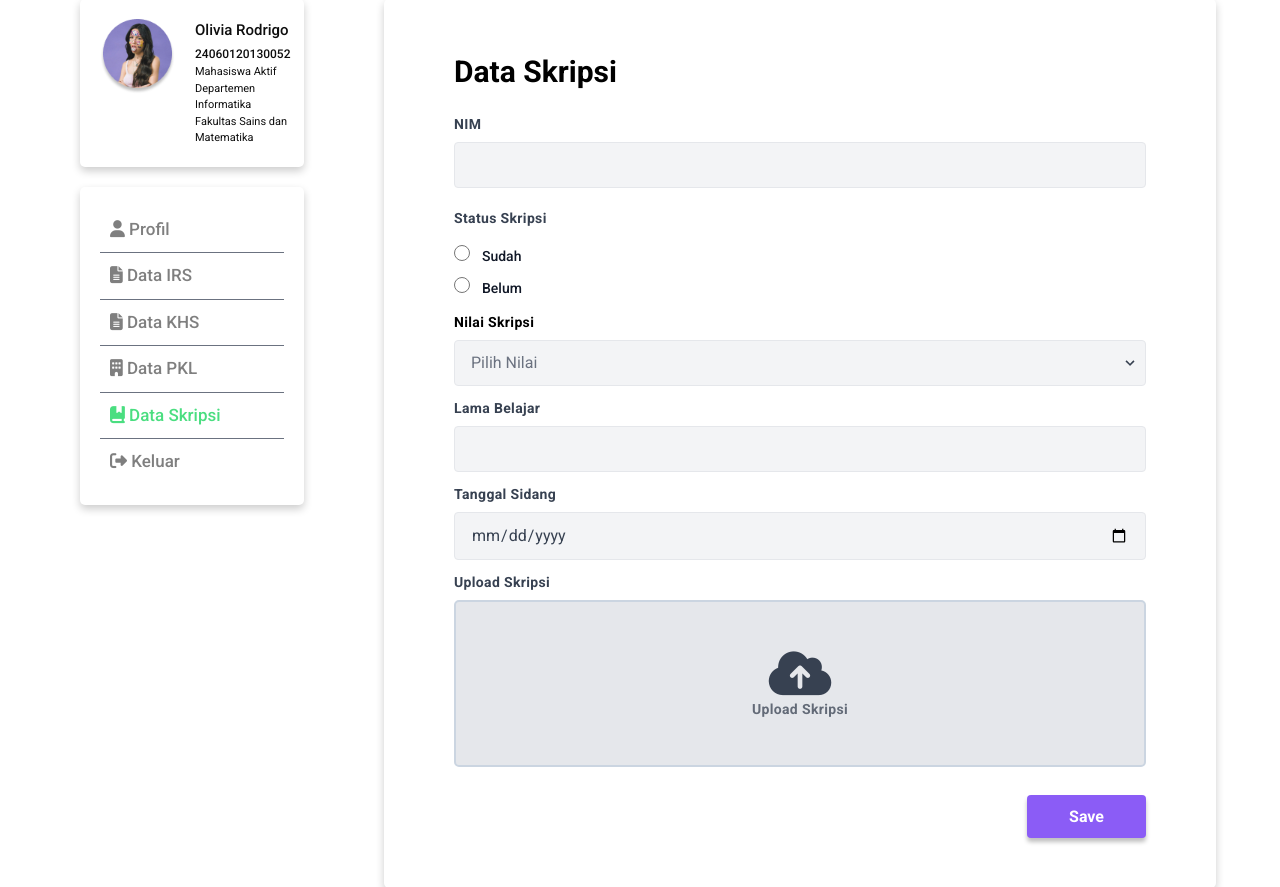
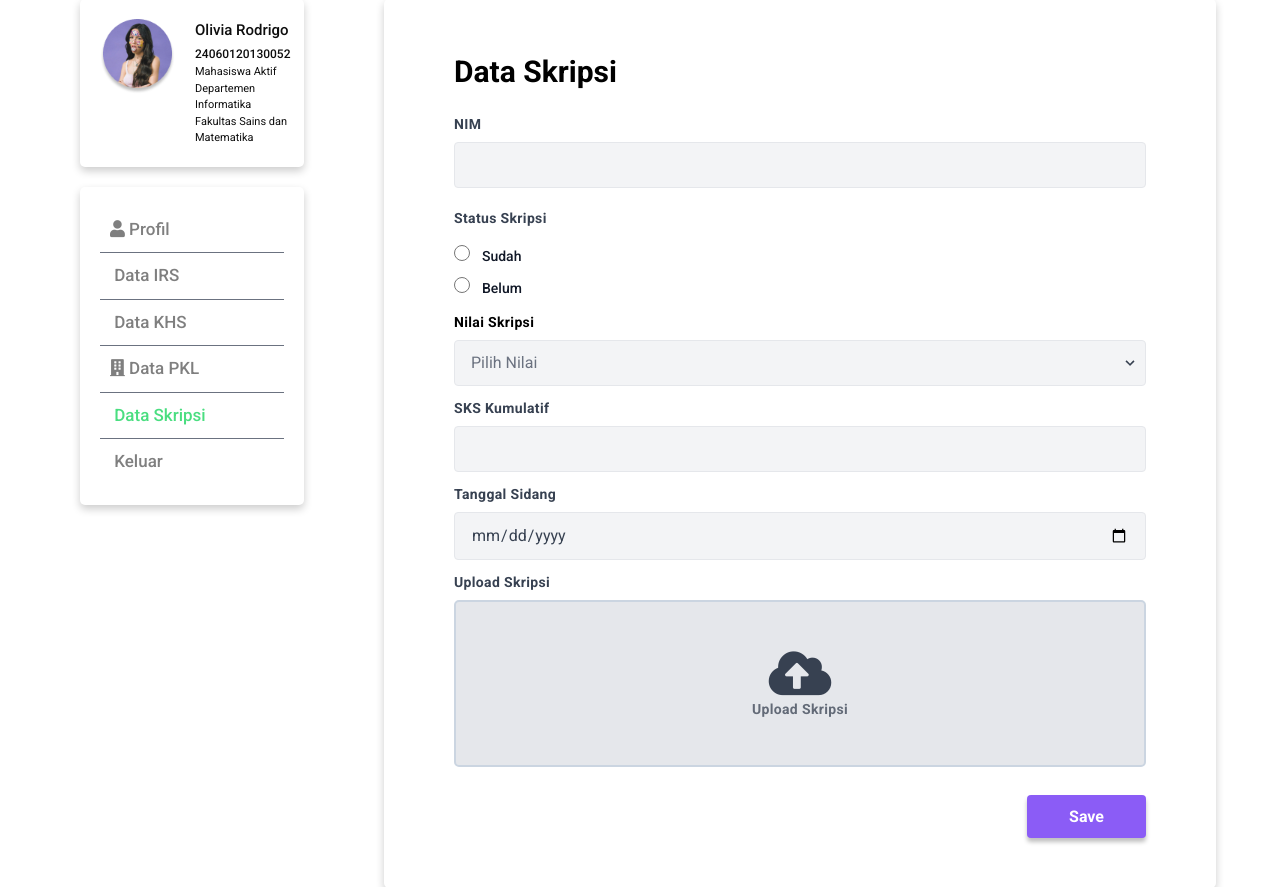
Before and after one commit to RatriaSeza/ppl, a PHP site: page /skripsi.php in a window 1280 px wide. Shown: the part 81-968 px from the top of the page. Run offline with PHP 8.4, Linux system fonts and the light colour scheme; some libraries are stand-ins or nearby versions.

Commit message:
Update skripsi.php

```diff
--- a/skripsi.php
+++ b/skripsi.php
@@ -1,14 +1,14 @@
 <?php
     require('db/db_login.php');
+
     if (isset($_POST['submit'])) {
-        $nim = test_input($_POST['nim']);
-        $status = test_input($_POST['status']);
-        $nilai = test_input($_POST['nilai']);
-        $lama = test_input($_POST['lama']);
-        $tanggal = test_input($_POST['tanggal']);
-        $scanSkripsi = test_input($_POST['scanSkripsi']);
-        $query = "INSERT INTO skripsi (nim_mhs, status_skripsi, nilai_skripsi, lama_belajar, tanggal_sidang, ba_skripsi)
-        VALUES ('$nim', '$status', '$nilai', '$lama', '$tanggal', '$scanSkripsi')";
+        $nim = ($_POST['nim']);
+        $status = ($_POST['status']);
+        $nilai = ($_POST['nilai']);
+        $sks = ($_POST['sks']);
+        $tanggal = ($_POST['tanggal']);
+        $scanSkripsi = ($_POST['scanSkripsi']);
+        $query = "INSERT INTO skripsi (nim_mhs, status_skripsi, nilai_skripsi, sks_kumulatif, tanggal_sidang, ba_skripsi) VALUES ('$nim', '$status', '$nilai', '$sks', '$tanggal', '$scanSkripsi')";
         $query_run = mysqli_query($con, $query);
     }
 ?>
@@ -23,8 +23,7 @@
     <link rel="stylesheet" href="css/style.css">
     <link rel="stylesheet" href="nav/style_nav.css" />
     <script src="https://cdn.tailwindcss.com"></script>
-    <script src="https://kit.fontawesome.com/15d5872470.js" crossorigin="anonymous"></script>
-    <!-- <link rel="stylesheet" href="https://cdnjs.cloudflare.com/ajax/libs/font-awesome/5.15.3/css/all.min.css" /> -->
+    <link rel="stylesheet" href="https://cdnjs.cloudflare.com/ajax/libs/font-awesome/5.15.3/css/all.min.css" />
     <style>
         .upload-file {
             height: 167px;
@@ -77,7 +76,7 @@
         <div class="content-khs card sky-blue-50 grow" style="padding:50px 70px; margin-top: 10vh; margin-bottom:10vh; margin-right:5vw;">
             <div class="card-header mb-2" style="font-size: 30px ;font-weight: 700;">Data Skripsi</div>
             <div class="card-body">
-                <form method="POST" name="fSkripsi" action="" class="grid" onsubmit="return validateForm()">
+                <form method="POST" name="fSkripsi" action="" class="grid dropzone" onsubmit="return validateForm()">
                     <div class="form-group mt-3 ">
                         <label class="block tracking-wide text-gray-700 text-sm font-bold mb-2" for="grid-city">
                             NIM
@@ -90,11 +89,11 @@
                         </label>
                     </div>
                     <div class="form-group mt-2 ">
-                        <input id="default-radio-1" type="radio" value="sudah" name="status" class="w-4 h-4 text-blue-600 bg-gray-100 border-gray-300 focus:ring-blue-500 dark:focus:ring-blue-600 dark:ring-offset-gray-800 focus:ring-2 dark:bg-gray-700 dark:border-gray-600">
+                        <input id="default-radio-1" type="radio" value="Sudah" name="status" class="w-4 h-4 text-blue-600 bg-gray-100 border-gray-300 focus:ring-blue-500 dark:focus:ring-blue-600 dark:ring-offset-gray-800 focus:ring-2 dark:bg-gray-700 dark:border-gray-600">
                         <label for="default-radio-1" class="ml-2 text-sm font-medium text-gray-900 dark:text-gray-500">Sudah</label>
                     </div>
                     <div class="form-group mt-2 ">
-                        <input id="default-radio-1" type="radio" value="belum" name="status" class="w-4 h-4 text-blue-600 bg-gray-100 border-gray-300 focus:ring-blue-500 dark:focus:ring-blue-600 dark:ring-offset-gray-800 focus:ring-2 dark:bg-gray-700 dark:border-gray-600">
+                        <input id="default-radio-1" type="radio" value="Belum" name="status" class="w-4 h-4 text-blue-600 bg-gray-100 border-gray-300 focus:ring-blue-500 dark:focus:ring-blue-600 dark:ring-offset-gray-800 focus:ring-2 dark:bg-gray-700 dark:border-gray-600">
                         <label for="default-radio-1" class="ml-2 text-sm font-medium text-gray-900 dark:text-gray-500">Belum</label>
                     </div>
                     <div class="from-group mt-3">
@@ -104,11 +103,11 @@
                         <div class="relative">
                             <select name="nilai" class="block appearance-none w-full bg-gray-100 border border-gray-200 text-gray-500 py-3 px-4 pr-8 rounded leading-tight focus:outline-none focus:bg-white focus:border-gray-500" id="grid-state">
                                 <option value="">Pilih Nilai</option>
-                                <option value="1">A</option>
-                                <option value="2">B</option>
-                                <option value="3">C</option>
-                                <option value="4">D</option>
-                                <option value="5">E</option>
+                                <option value="A">A</option>
+                                <option value="B">B</option>
+                                <option value="C">C</option>
+                                <option value="D">D</option>
+                                <option value="E">E</option>
                             </select>
                             <div class="pointer-events-none absolute inset-y-0 right-0 flex items-center px-2 text-gray-700">
                                 <svg class="fill-current h-4 w-4" xmlns="http://www.w3.org/2000/svg" viewBox="0 0 20 20">
@@ -119,9 +118,9 @@
                     </div>
                     <div class="form-group mt-3 ">
                         <label class="block tracking-wide text-gray-700 text-sm font-bold mb-2" for="grid-city">
-                            Lama Belajar
+                            SKS Kumulatif
                         </label>
-                        <input name="lama" class="appearance-none block w-full bg-gray-100 text-gray-700 border border-gray-200 rounded py-3 px-4 leading-tight focus:outline-none focus:bg-white focus:border-gray-500" id="grid-city" type="text" placeholder="">
+                        <input name="sks" class="appearance-none block w-full bg-gray-100 text-gray-700 border border-gray-200 rounded py-3 px-4 leading-tight focus:outline-none focus:bg-white focus:border-gray-500" id="grid-city" type="number" placeholder="">
                     </div>
                     <div class="form-group mt-3 ">
                         <label class="block tracking-wide text-gray-700 text-sm font-bold mb-2" for="grid-city">
@@ -144,7 +143,7 @@
                         <p class="self-center text-slate-100"><strong><i class="fas fa-info-circle"></i> Mohon untuk mengisi semua data!</strong></p>
                     </div>
                     <div class="justify-self-end">
-                        <button class="bg-violet-500 hover:bg-violet-700 text-white font-bold py-2 px-4 border border-blue-700 rounded" type="submit">Save</button>
+                        <button class="bg-violet-500 hover:bg-violet-700 text-white font-bold py-2 px-4 border border-blue-700 rounded" type="submit" name="submit">Save</button>
                     </div>
                 </form>
             </div>
@@ -158,10 +157,10 @@
             var nim = document.forms["fSkripsi"]["nim"].value;
             var status = document.forms["fSkripsi"]["status"].value;
             var nilai = document.forms["fSkripsi"]["nilai"].value;
-            var lama = document.forms["fSkripsi"]["lama"].value;
+            var sks = document.forms["fSkripsi"]["sks"].value;
             var tanggal = document.forms["fSkripsi"]["tanggal"].value;
             var skripsi = document.getElementById("inSkripsi");
-            if (nim == "" || status == '' || nilai == '' || lama == '' || tanggal == '' || skripsi.files.length === 0) {
+            if (nim == "" || status == '' || nilai == '' || sks == '' || tanggal == '' || skripsi.files.length === 0) {
                 document.getElementById('ferror').style.display = "flex";
                 return false;
             }
```
